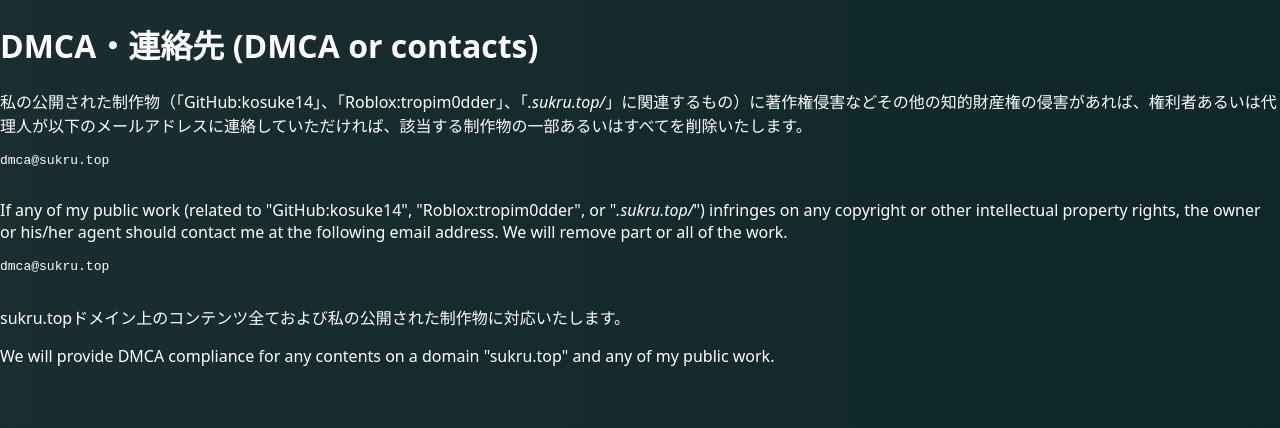
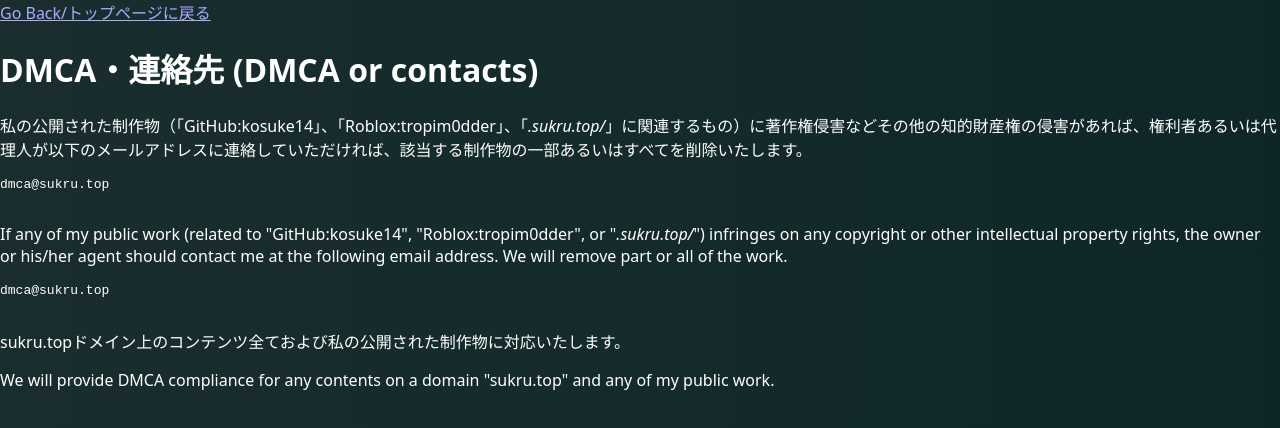
Before and after one commit to kosuke14/kosuke14.github.io, a plain HTML site: page dmca.html in a window 1280 px wide. Drawn offline with Linux system fonts and the light colour scheme.

Commit message:
Update dmca.html

```diff
--- a/dmca.html
+++ b/dmca.html
@@ -6,6 +6,7 @@
   <link href="style.css" rel="stylesheet" />
 </head>
 <body>
+  <a href="/">Go Back/トップページに戻る</a>
   <h1 id="dmca-dmca-or-contacts-">DMCA・連絡先 (DMCA or contacts)</h1>
   <p>私の公開された制作物（「GitHub:kosuke14」、「Roblox:tropim0dder」、「<em>.sukru.top/</em>」に関連するもの）に著作権侵害などその他の知的財産権の侵害があれば、権利者あるいは代理人が以下のメールアドレスに連絡していただければ、該当する制作物の一部あるいはすべてを削除いたします。</p>
   <pre><code><span class="hljs-selector-tag">dmca</span>@<span class="hljs-keyword">sukru</span>.<span class="hljs-keyword">top</span>
```
